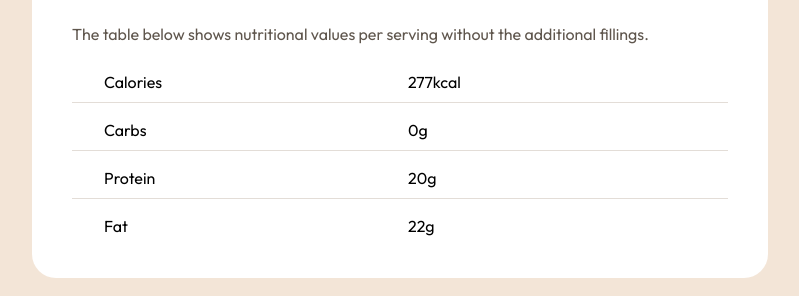
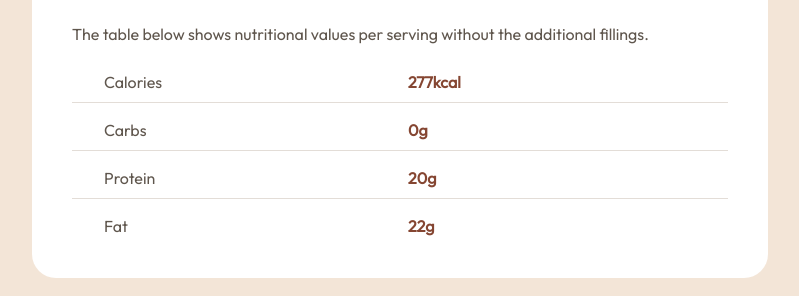
Before and after one commit to korniykom/recipe-page, a React (Vite) app: page / in a window 1280 px wide. Shown: the part 1550-1846 px from the top of the page, without its empty margins (240-1039 px from the left). Built offline with nearby package versions, Linux system fonts and the light colour scheme.

Commit message:
fix: change text color in Nutrition section

```diff
--- a/src/Nutricion.jsx
+++ b/src/Nutricion.jsx
@@ -8,22 +8,22 @@ export default function Nutricion() {
         The table below shows nutritional values per serving without the
         additional fillings.
       </p>
-      <div className="mt-[24px] flex flex-col divide-y divide-[#E3DDD7]">
+      <div className="mt-[24px] flex flex-col divide-y divide-[#E3DDD7] text-[#5F564D]">
         <div className="font-outfit flex flex-row justify-start px-[32px] pb-[8px] text-[1rem] leading-[1.5rem]">
           <p className="w-[130px] sm:w-[245px] xl:w-[304px]">Calories</p>
-          <p>277kcal</p>
+          <p className="font-extrabold text-[#854632]">277kcal</p>
         </div>
         <div className="font-outfit flex flex-row justify-start px-[32px] pb-[8px] pt-[15px] text-[1rem] leading-[1.5rem]">
           <p className="w-[130px] sm:w-[245px] xl:w-[304px]">Carbs</p>
-          <p>0g</p>
+          <p className="font-extrabold text-[#854632]">0g</p>
         </div>
         <div className="font-outfit flex flex-row justify-start px-[32px] pb-[8px] pt-[15px] text-[1rem] leading-[1.5rem]">
           <p className="w-[130px] sm:w-[245px] xl:w-[304px]">Protein</p>
-          <p>20g</p>
+          <p className="font-extrabold text-[#854632]">20g</p>
         </div>
         <div className="font-outfit flex flex-row justify-start px-[32px] pb-[8px] pt-[15px] text-[1rem] leading-[1.5rem]">
           <p className="w-[130px] sm:w-[245px] xl:w-[304px]">Fat</p>
-          <p>22g</p>
+          <p className="font-extrabold text-[#854632]">22g</p>
         </div>
       </div>
     </section>
```
